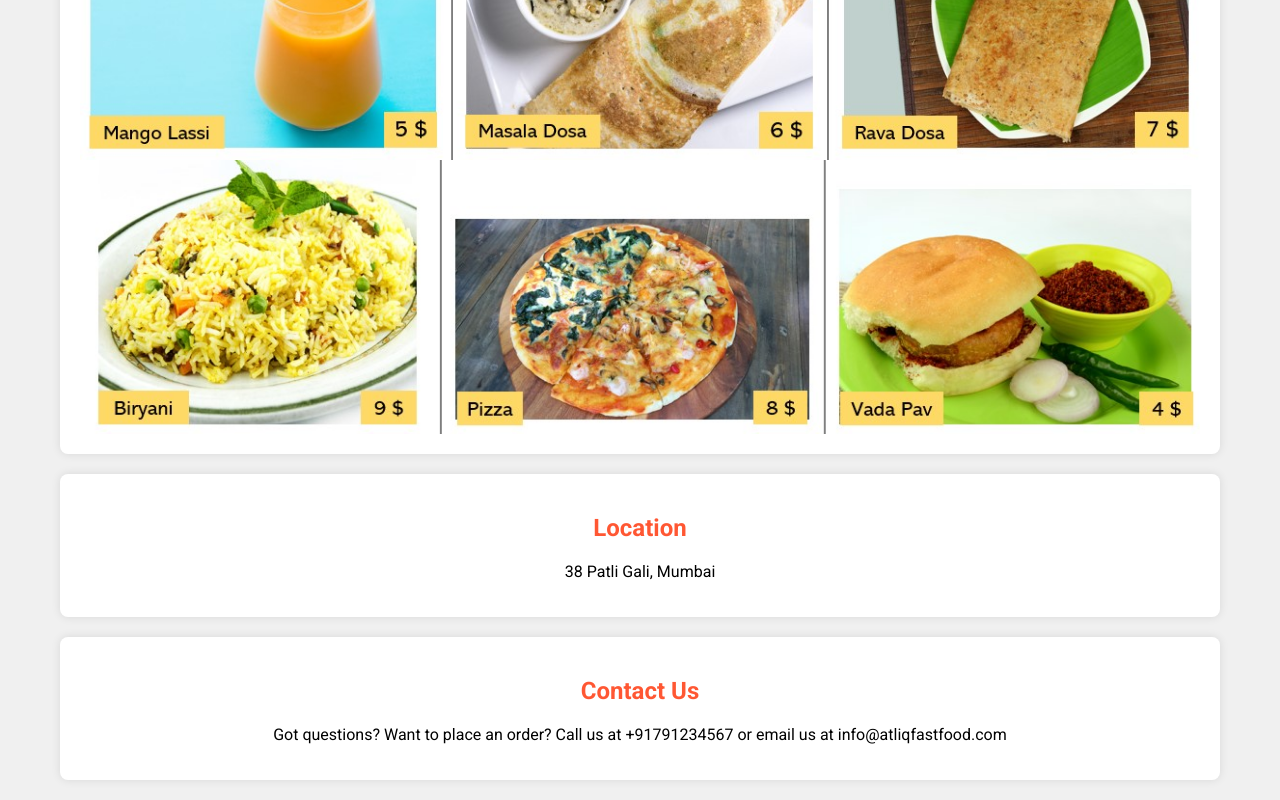
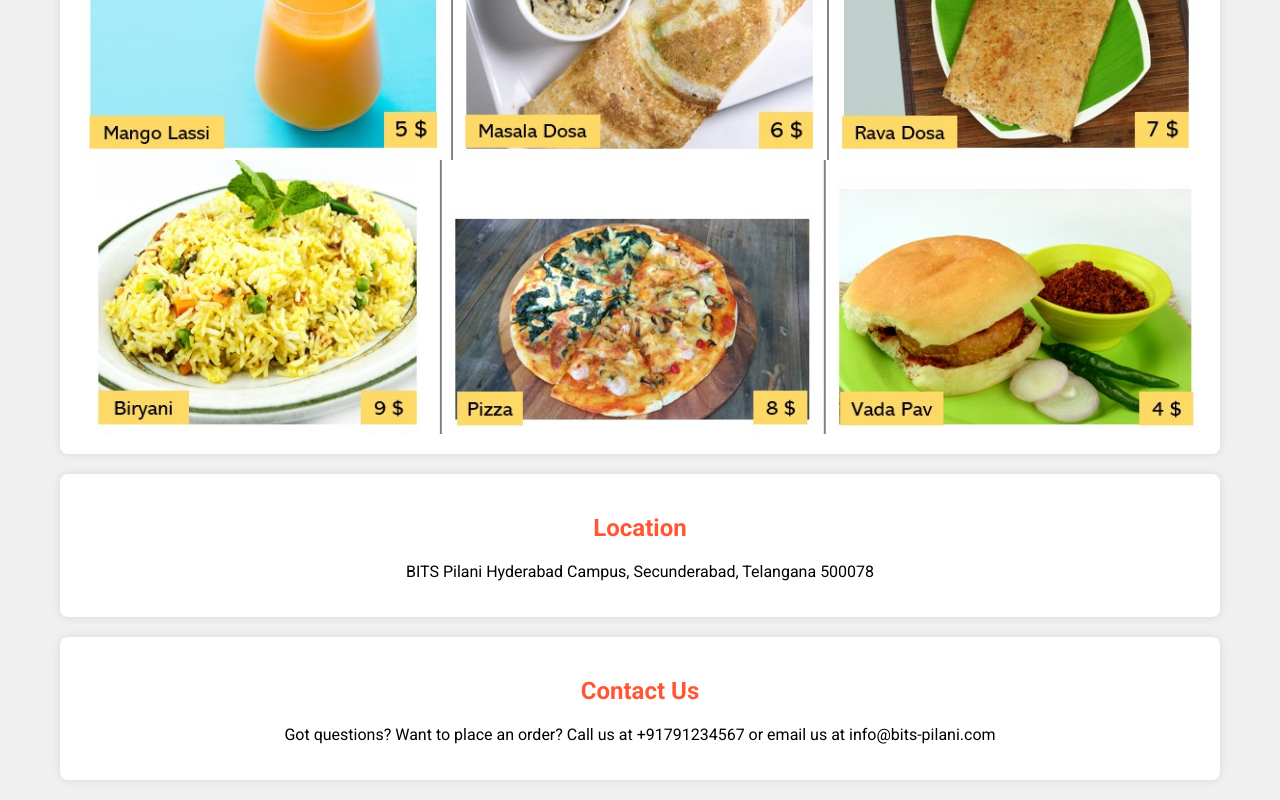
Before and after one commit to bits-bineet/chatbot, a plain HTML site: page index.html in a window 1280 px wide. Shown: the part 1063-1863 px from the top of the page. Drawn offline with Linux system fonts and the light colour scheme.

Commit message:
Update index.html
Updated address and email id

```diff
--- a/index.html
+++ b/index.html
@@ -32,13 +32,13 @@
 
     <section id="location">
         <h2>Location</h2>
-        <p>38 Patli Gali, Mumbai</p>
+        <p>BITS Pilani Hyderabad Campus, Secunderabad, Telangana 500078</p>
         <!-- Add map widget here -->
     </section>
 
     <section id="contactus">
         <h2>Contact Us</h2>
-        <p>Got questions? Want to place an order? Call us at +91791234567 or email us at info@atliqfastfood.com</p>
+        <p>Got questions? Want to place an order? Call us at +91791234567 or email us at info@bits-pilani.com</p>
     </section>
 
 
```
